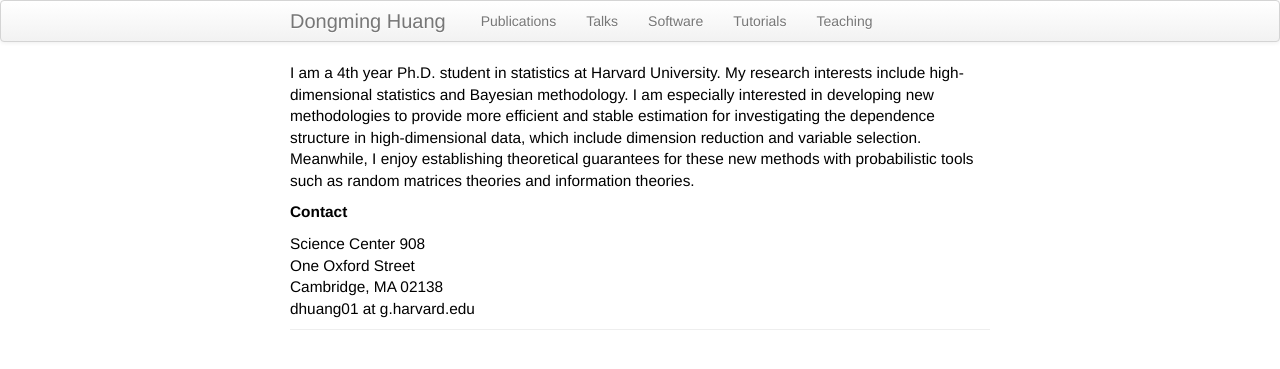
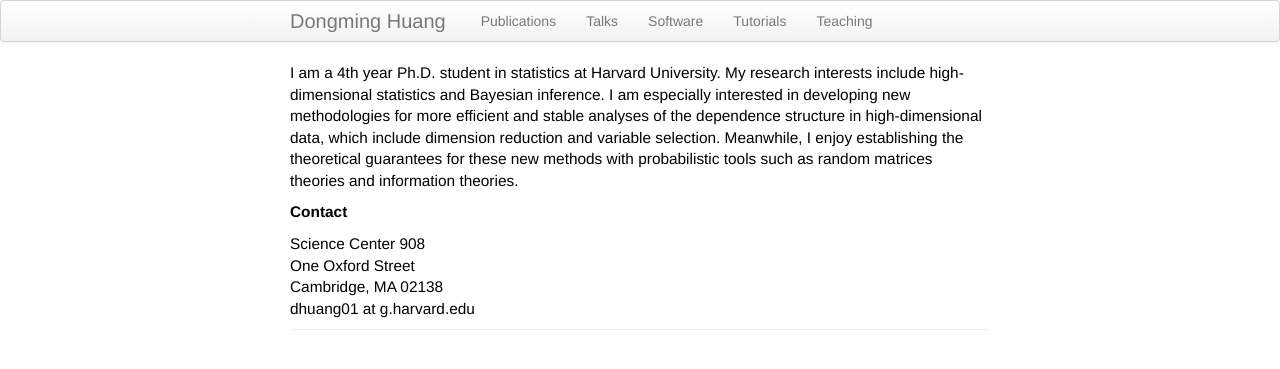
Before and after one commit to stathuang/dmhuang.github.io, a Jekyll site: the page built from index.md, in a window 1280 px wide. Shown: the top 369 px of the page. Built offline with Jekyll 4.4.1, drawn with Linux system fonts in a browser that asks for light colours.

Commit message:
Update index.md

```diff
--- a/index.md
+++ b/index.md
@@ -5,8 +5,8 @@
 description: Personal Webpage
 ---
 
-I am a 4th year Ph.D. student in statistics at Harvard University. My research interests include high-dimensional statistics and Bayesian methodology. I am especially interested in developing new methodologies to provide more efficient and stable estimation for investigating the dependence structure in high-dimensional data, which include dimension reduction and variable selection.
-Meanwhile, I enjoy establishing theoretical guarantees for these new methods with probabilistic tools such as random matrices theories and information theories.
+I am a 4th year Ph.D. student in statistics at Harvard University. My research interests include high-dimensional statistics and Bayesian inference. I am especially interested in developing new methodologies for more efficient and stable analyses of the dependence structure in high-dimensional data, which include dimension reduction and variable selection.
+Meanwhile, I enjoy establishing the theoretical guarantees for these new methods with probabilistic tools such as random matrices theories and information theories.
 
 **Contact**
 
```
